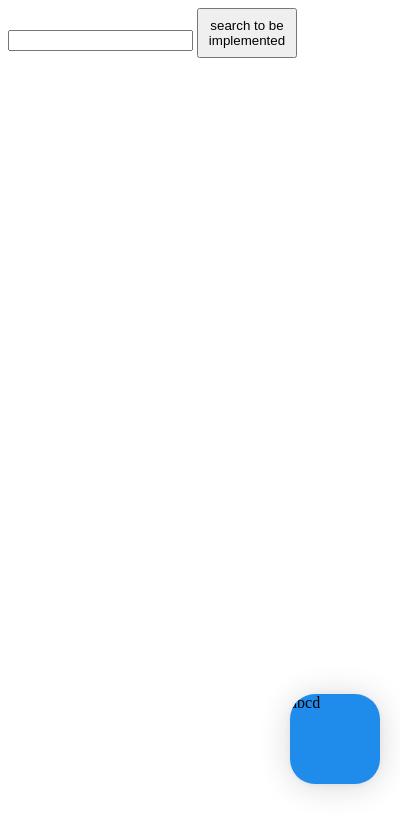
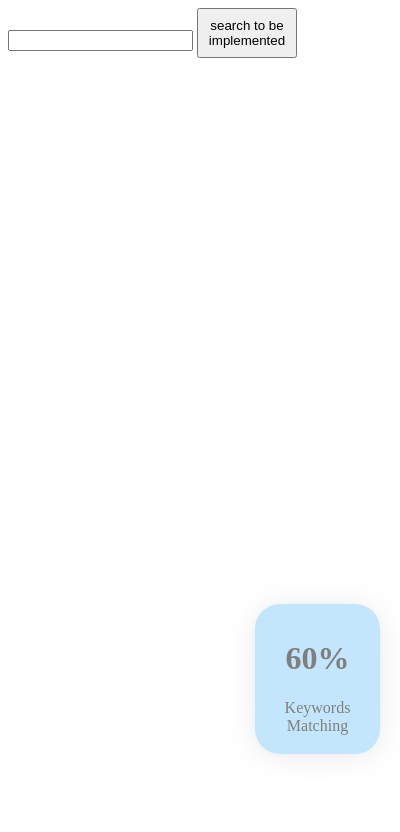
Before and after one commit to gty3310/job-evaluator-chrome-extension, a browser extension: page popup.html in a window 400 px wide. Drawn offline with nearby package versions, Linux system fonts and the light colour scheme.

Commit message:
add reset file

```diff
--- a/floating_element.css
+++ b/floating_element.css
@@ -1,31 +1,53 @@
 .float_base {
-    background-color:blue;
+    background-color: lightskyblue;
     position: 'fixed';
     top: '10%';
     left: '50%';
     width: '100%';
     height: '100%';
 
+    opacity: 0.5;
+
     outline: 0;
     position: fixed;
     right: 20px;
-    bottom: 60px;
+    bottom: 90px;
     display: block;
-    background: #1F8CEB;
-    width: 90px;
-    height: 90px;
-    overflow: auto;
+
+    width: 95px;
+    height: 120px;
+    /* overflow: auto; */
     border: 0;
-    /* border-radius: 100%; */
+    padding: 15px;
     border-radius: 25px;
+
     box-shadow: 0 1px 6px rgba(0, 0, 0, 0.06), 0 2px 32px rgba(0, 0, 0, 0.16);
     transition: box-shadow 200ms ease;
     cursor: pointer;
+    align-items: center;
+    text-align: center;
+
     .score{
         margin: 0 auto;
         align-items: center;
         text-align: center;
 
+        /* margin: 0;
+        padding: 0;
+        border: 0;
+        font-size: 100%;
+        font: inherit;
+        vertical-align: baseline; */
+        .score_value{
+            font-family: "Times New Roman", Times, Sans-serif;
+            display: block;
+            font-size: 2em;
+            margin-top: 0.67em;
+            margin-bottom: 0.67em;
+            margin-left: 0;
+            margin-right: 0;
+            font-weight: bold;
+        }
 
     };
 }
--- a/popup.html
+++ b/popup.html
@@ -28,7 +28,11 @@
     <link rel="stylesheet" href="floating_element.css">
     <div >
       <div class="float_base">
-          abcd
+          <div class="score">
+              <h1 class="score_value">60%</h1>
+              <div class="score_discription">Keywords Matching</div>
+
+          </div>
       </div>
 
 </div>
```
Also changed, not shown: float_element.html (+3 -2 lines), reset.scss (added).
